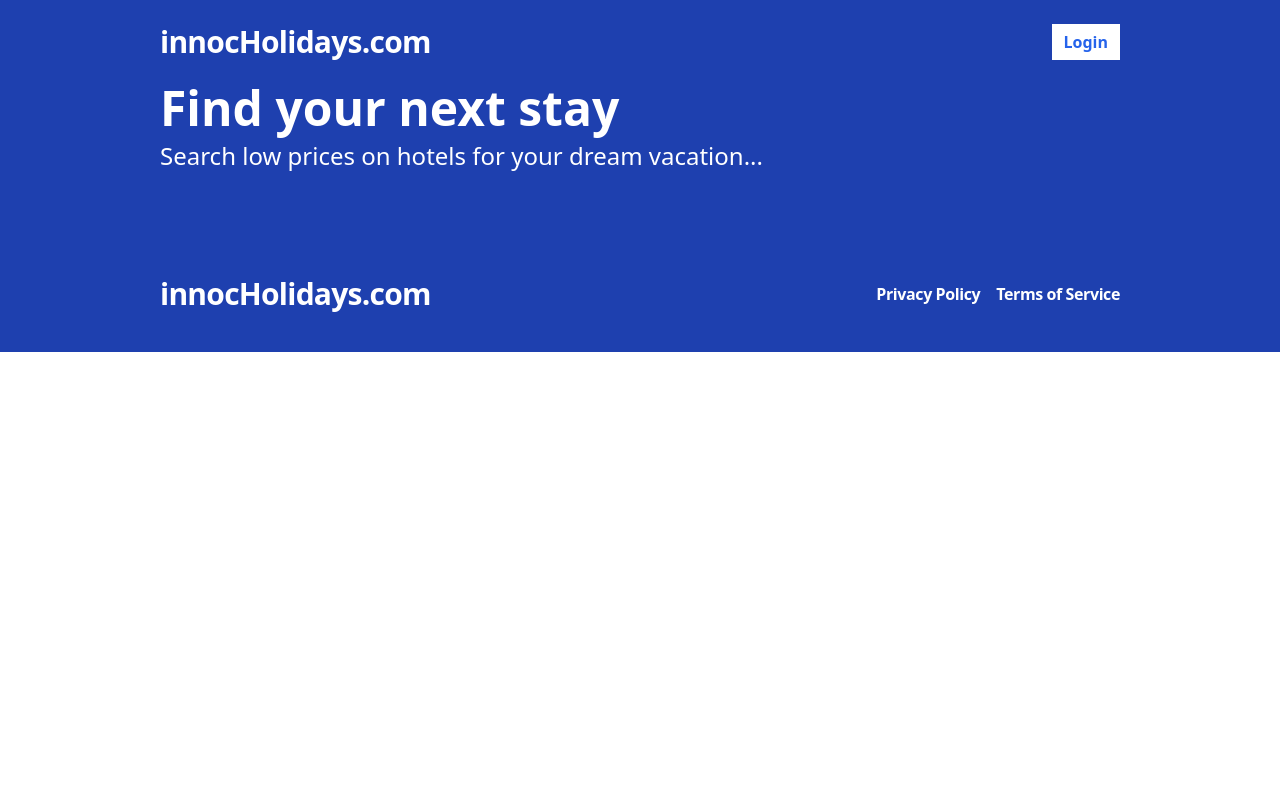
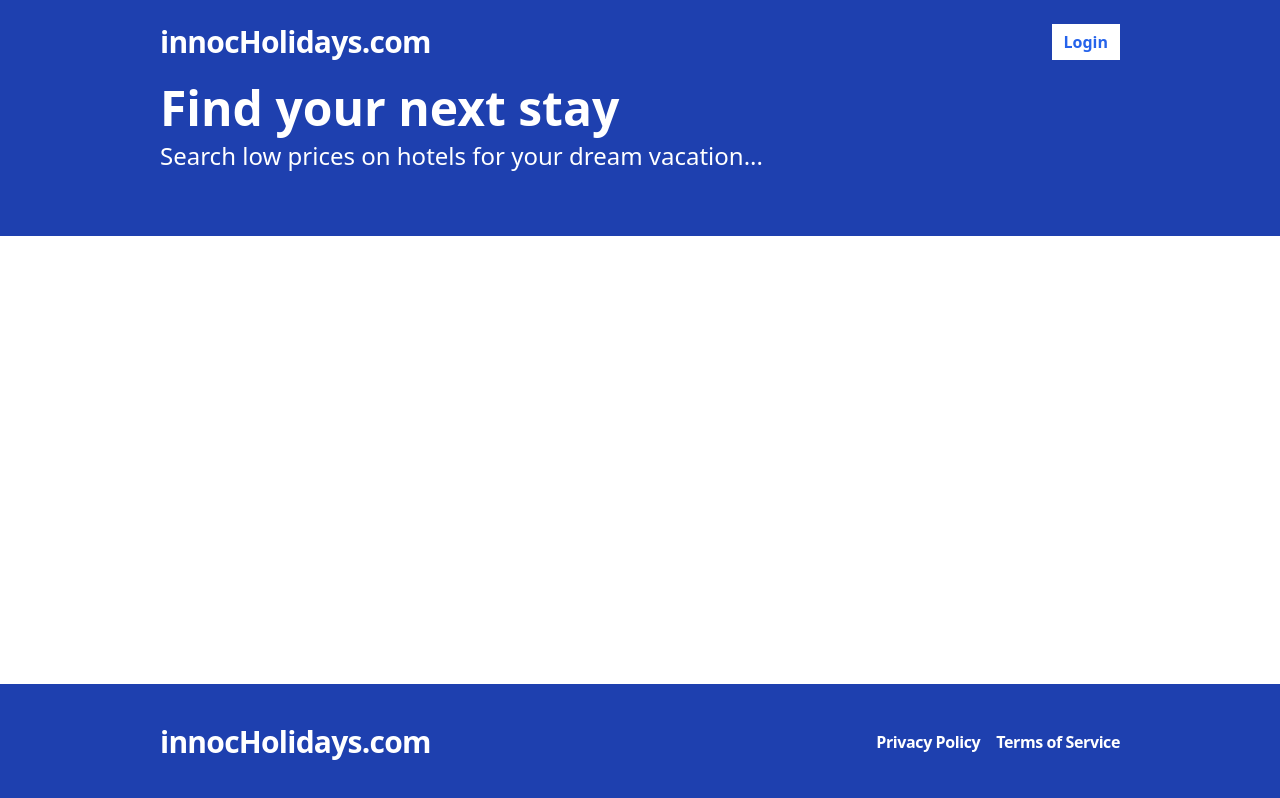
Before and after one commit to innocdavid/booking-app-client, a React (Vite) app: page / in a window 1280 px wide. Built offline with nearby package versions, Linux system fonts and the light colour scheme.

Commit message:
add props to layout

```diff
--- a/src/layouts/Layout.tsx
+++ b/src/layouts/Layout.tsx
@@ -2,11 +2,16 @@
 import Header from "../components/Header";
 import Hero from "../components/Hero";
 
-const Layout = () => {
+interface Props {
+    children: React.ReactNode;
+}
+
+const Layout = ({ children }: Props) => {
     return (
         <div className="flex flex-col min-h-screen">
             <Header />
             <Hero />
+            <div className="container mx-auto py-10 flex-1">{ children }</div>
             <Footer />
         </div>
     );
```
